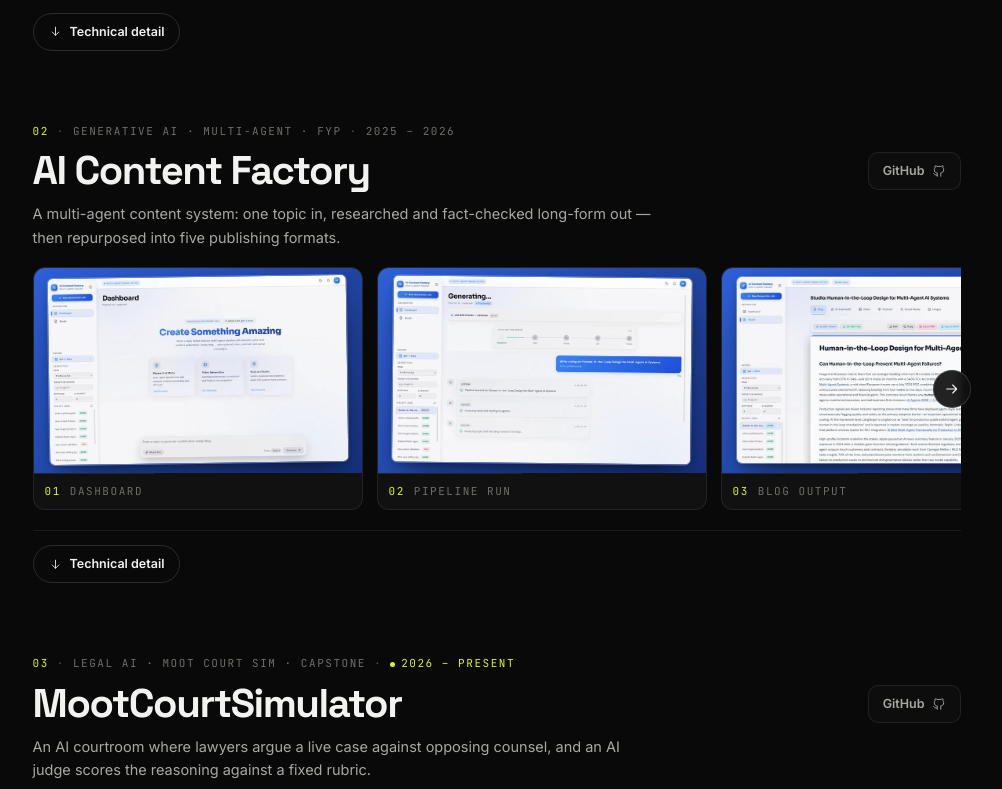
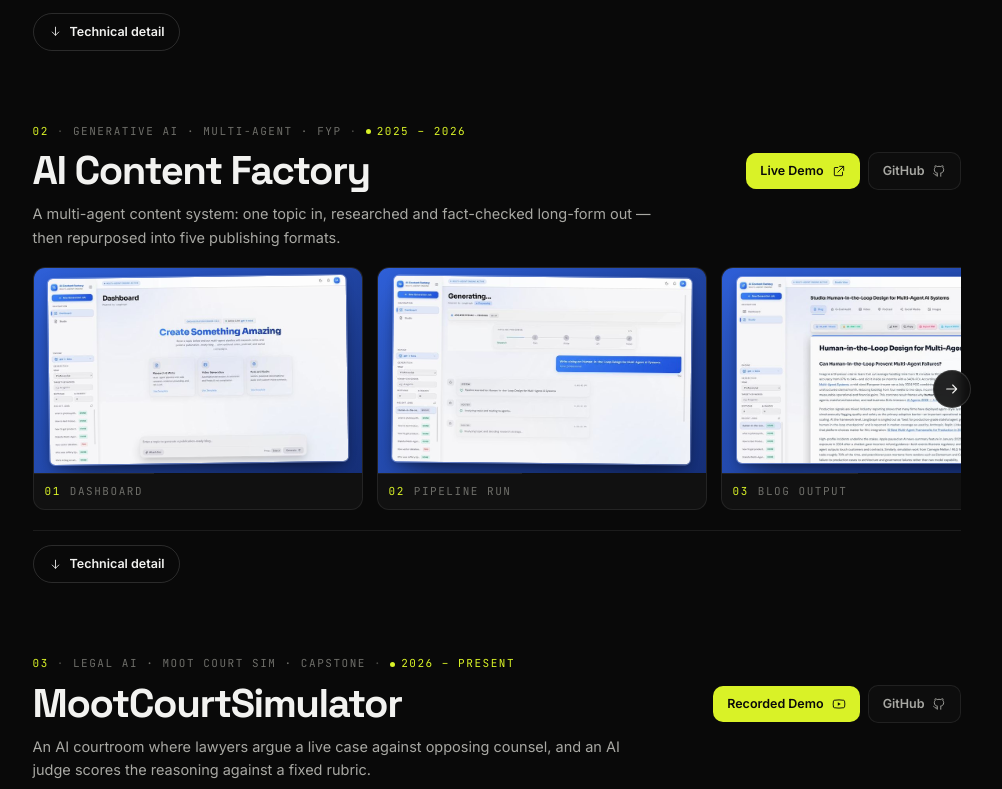
Before and after one commit to farhan-hash404/Final_PortFolio, a React (Vite) app: page / in a window 1280 px wide. Shown: the part 1700-2489 px from the top of the page, without its empty margins (275-1277 px from the left). Built offline with nearby package versions, Linux system fonts and the light colour scheme.

Commit message:
Added Live demos

```diff
--- a/src/components/Icon.jsx
+++ b/src/components/Icon.jsx
@@ -57,6 +57,15 @@ const paths = {
       <rect x="3" y="3" width="18" height="18" rx="2" />
       <path d="M7 10v7M7 7v.01M11.5 17v-4a2.5 2.5 0 0 1 5 0v4" />
     </>
+  ),
+  youtube: (
+    <>
+      <path d="M2.5 17a24.12 24.12 0 0 1 0-10 2 2 0 0 1 1.4-1.4 49.56 49.56 0 0 1 16.2 0A2 2 0 0 1 21.5 7a24.12 24.12 0 0 1 0 10 2 2 0 0 1-1.4 1.4 49.55 49.55 0 0 1-16.2 0A2 2 0 0 1 2.5 17" />
+      <polygon points="10 15 15 12 10 9 10 15" fill="currentColor" stroke="none" />
+    </>
+  ),
+  play: (
+    <polygon points="6 4 20 12 6 20 6 4" fill="currentColor" stroke="none" />
   ),
   arrowUpRight: <path d="M7 17 17 7M9 7h8v8" />,
   arrowRight: <path d="M4 12h15M13 6l6 6-6 6" />,
--- a/src/data/content.js
+++ b/src/data/content.js
@@ -106,7 +106,7 @@ export const featuredProjects = [
     repo: 'https://github.com/farhan-hash404/TrichoRAG',
     live: true,
     actions: [
-      { label: 'Live Demo', href: 'https://tricho-rag.vercel.app/', icon: 'external' },
+      { label: 'Live Demo', href: 'https://tricho-rag.vercel.app/', icon: 'external', variant: 'solid' },
       { label: 'GitHub', href: 'https://github.com/farhan-hash404/TrichoRAG', icon: 'github' },
     ],
     tagline:
@@ -154,8 +154,15 @@ export const featuredProjects = [
     kicker: 'GENERATIVE AI · MULTI-AGENT · FYP',
     meta: 'Final Year Project · Team of 2',
     period: '2025 – 2026',
+    live: true,
     repo: 'https://github.com/farhan-hash404/Ai-Content-Factory',
     actions: [
+      {
+        label: 'Live Demo',
+        href: 'https://ai-content-factory-lake.vercel.app/',
+        icon: 'external',
+        variant: 'solid',
+      },
       { label: 'GitHub', href: 'https://github.com/farhan-hash404/Ai-Content-Factory', icon: 'github' },
     ],
     tagline:
@@ -209,6 +216,12 @@ export const featuredProjects = [
     ],
     repo: 'https://github.com/farhan-hash404/MootCourtSimulator',
     actions: [
+      {
+        label: 'Recorded Demo',
+        href: 'https://youtu.be/Dv34R-Nu404',
+        icon: 'youtube',
+        variant: 'solid',
+      },
       { label: 'GitHub', href: 'https://github.com/farhan-hash404/MootCourtSimulator', icon: 'github' },
     ],
     award: 'Top 5 — GIKI Capstone Competition (out of 35 projects)',
@@ -286,7 +299,7 @@ export const featuredProjects = [
     live: true,
     repo: 'https://github.com/farhan-hash404/Stick-Fighter',
     actions: [
-      { label: 'Live Demo', href: 'https://stickfighterio.netlify.app/', icon: 'external' },
+      { label: 'Live Demo', href: 'https://stickfighterio.netlify.app/', icon: 'external', variant: 'solid' },
       { label: 'GitHub', href: 'https://github.com/farhan-hash404/Stick-Fighter', icon: 'github' },
     ],
     short: [
--- a/src/sections/Projects.jsx
+++ b/src/sections/Projects.jsx
@@ -118,7 +118,13 @@ function ProjectRow({ p, onOpenShot }) {
                   href={act.href}
                   target="_blank"
                   rel="noopener noreferrer"
-                  variant={act.variant || 'quiet'}
+                  variant={
+                    act.variant ||
+                    (act.label.toLowerCase().includes('live') ||
+                    act.label.toLowerCase().includes('demo')
+                      ? 'solid'
+                      : 'quiet')
+                  }
                   icon={act.icon || 'external'}
                   className="btn--sm"
                 >
```
Also changed, not shown: 2 other files (tests, documents, lock files or other folders).
